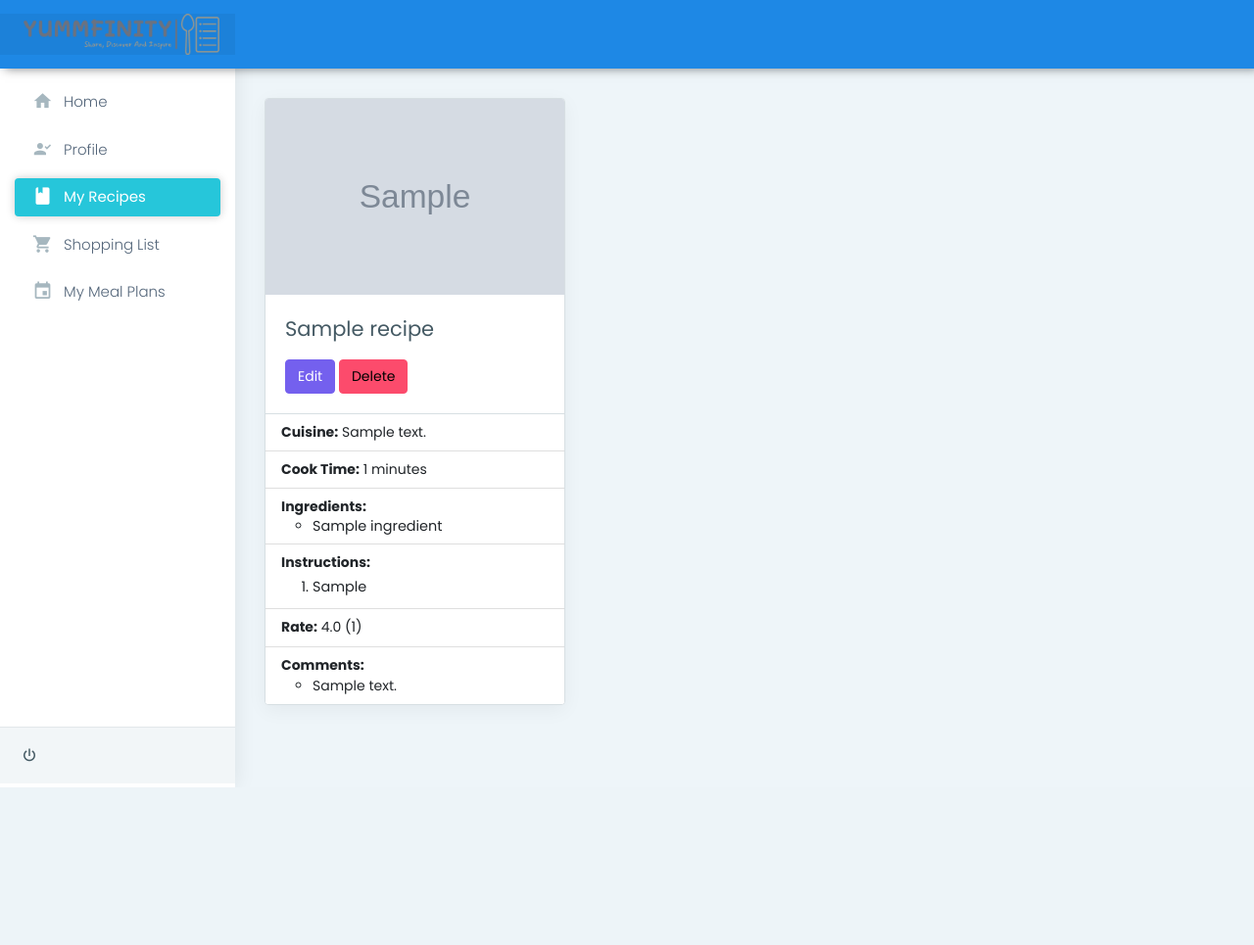
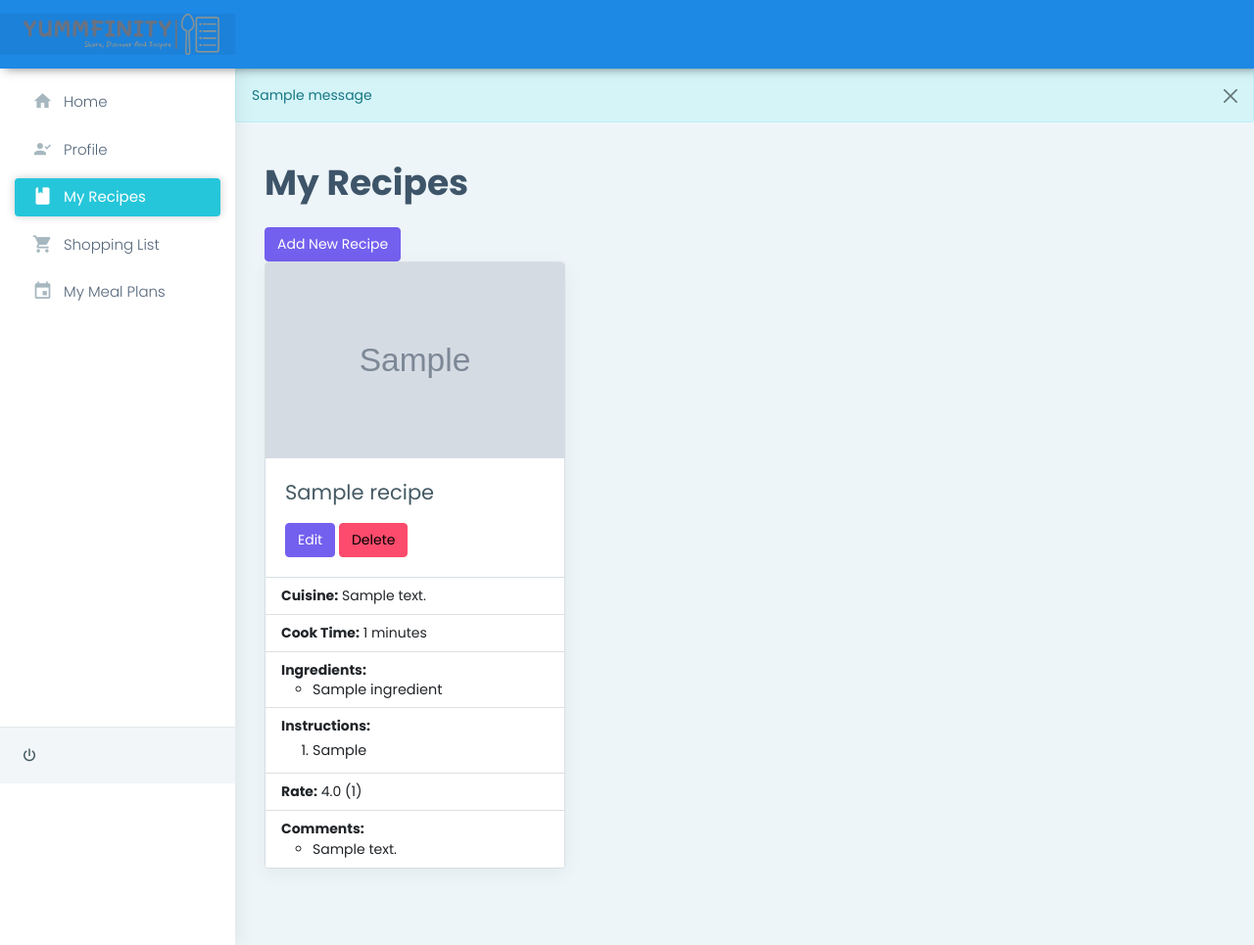
Before and after one commit to khaledElbastawisy/yumfinity, a Flask app: page /my_recipes in a window 1280 px wide. Shown: the whole page at 98% size. Before the commit the page ends 804 px from the top, so only its background shows below. Run offline with Flask 2, Linux system fonts and the light colour scheme; a user stored in the database is signed in; tables that the repository leaves empty hold one stand-in row (values such as "Sample post"); grey boxes marked "Sample" are stand-in pictures; one stand-in notice (Sample message) is shown; parts of the project's set-up code (start-up, migrations or seed data) failed here and were passed over; some libraries are stand-ins or nearby versions.

Commit message:
finalized features delivery

```diff
--- a/apps/home/routes.py
+++ b/apps/home/routes.py
@@ -220,6 +220,7 @@
             db.session.add(new_instruction)
             db.session.commit()
 
+        flash('Your recipe is live! Check it out now.', 'success')
 
         return redirect(url_for('home_blueprint.index'))
     else:
@@ -242,8 +243,23 @@
     # Save the changes to the database
     db.session.commit()
 
-    print('added to favorites')
-    print(profile.favorite_recipes)
+
+    # Redirect to the same page, or to another page as desired
+    return redirect(url_for('home_blueprint.browse_recipes'))
+
+@blueprint.route('/remove_from_favorites/<int:recipe_id>', methods=['GET'])
+@login_required
+def remove_from_favorites(recipe_id):
+    # Get the user object
+    user = current_user.id
+
+    # Remove the recipe to the user's favorites
+    profile = UserProfile.query.filter_by(user_id=user).first()
+
+    profile.remove_from_favorites(recipe_id)
+
+    # Save the changes to the database
+    db.session.commit()
 
     # Redirect to the same page, or to another page as desired
     return redirect(url_for('home_blueprint.browse_recipes'))
@@ -471,7 +487,8 @@
     recipe = Recipe.query.get_or_404(id)
     db.session.delete(recipe)
     db.session.commit()
-
+    # Add flash message
+    flash('Recipe deleted successfully!', category='success')
     return redirect(url_for('home_blueprint.my_recipes'))
 
 def recipe_of_the_day():
--- a/apps/templates/home/my_recipes.html
+++ b/apps/templates/home/my_recipes.html
@@ -6,6 +6,9 @@
 {% block stylesheets %}
 <link href="https://cdn.jsdelivr.net/npm/bootstrap@5.3.0-alpha1/dist/css/bootstrap.min.css" rel="stylesheet" integrity="sha384-KyZXEAg3QhqLMpG8r+Knujsl7/1L_dstPt3HV5HzF6Gvk/e3s0eJf1PtFfnFt00r" crossorigin="anonymous">
 <style>
+    body {
+        background-color: #f8f9fa;
+    }
     .card {
         border-radius: 10px;
         overflow: hidden;
@@ -29,24 +32,66 @@
     .rate-count {
         font-size: 0.9rem;
     }
+    .add-recipe-btn {
+        top: 20px;
+        right: 20px;
+        background-color: #007bff;
+        color: #fff;
+        border: none;
+        border-radius: 4px;
+        padding: 6px 12px;
+        font-size: 14px;
+        font-weight: 600;
+        text-decoration: none;
+    }
+    .add-recipe-btn:hover {
+        background-color: #0056b3;
+        color: #fff;
+        text-decoration: none;
+    }
 </style>
 {% endblock stylesheets %}
 
 {% block content %}
+<body>
+    <!-- Add this code to display flash messages -->
+    {% with messages = get_flashed_messages(with_categories=true) %}
+    {% if messages %}
+    <div class="row">
+        <div class="col-md-12">
+            {% for category, message in messages %}
+            <div class="alert alert-{{ category }} alert-dismissible fade show" role="alert">
+                {{ message }}
+                <button type="button" class="btn-close" data-bs-dismiss="alert" aria-label="Close"></button>
+            </div>
+            {% endfor %}
+        </div>
+    </div>
+    {% endif %}
+    {% endwith %}
+    <!-- End of flash messages code -->
 
-<div class="container-fluid">
+    <div class="container-fluid py-4">
+
         <div class="row">
+
             {%if recipes|length == 0%}
             <div class="col-md-12">
                 <div class="alert alert-info" role="alert">
                     <h4 class="alert-heading">No Recipes Found!</h4>
                     <p>It seems you have not added any recipes yet. Click the button below to add your first recipe.</p>
                     <hr>
-                <a href="{{ url_for('home_blueprint.create_recipe') }}" class="btn btn-primary">Add Recipe</a>
+                    <a href="{{ url_for('home_blueprint.create_recipe') }}" class="btn btn-primary">Add Your First Recipe</a>
                 </div>
             {%else%}
+            <div class="col-md-12">
+                <h1 class="mb-4">My Recipes</h1>
+            <a href="{{ url_for('home_blueprint.create_recipe') }}" class="btn btn-primary add-recipe-btn">Add New Recipe</a>
+            </div>
+
             {% for recipe in recipes %}
             <div class="col-md-6 col-lg-4 mb-4">
+
                 <div class="card">
                     {% if recipe.image %}
                     <img src="{{ url_for('static', filename='assets/images/' + recipe.image) }}" class="card-img-top" alt="{{ recipe.name }}">
@@ -86,9 +131,11 @@
                         </li>
                     </ul>
                 </div>
+
             </div>
             {% endfor %}
             {%endif%}
+
         </div>
     </div>
 
--- a/run.py
+++ b/run.py
@@ -1,7 +1,5 @@
 # -*- encoding: utf-8 -*-
-"""
-Copyright (c) 2019 - present AppSeed.us
-"""
+
 
 import os
 from   flask_migrate import Migrate
--- a/sql_queries.py
+++ b/sql_queries.py
@@ -11,7 +11,7 @@
 
 #c.execute('''DROP TABLE IF EXISTS Users;''')
 
-c.execute('''DROP TABLE IF EXISTS Shopping_List;''')
+c.execute('''DROP TABLE IF EXISTS Ingredient;''')
 
 
 #c.execute('''DROP TABLE IF EXISTS Comment ;''')
```
Also changed, not shown: apps/authentication/models.py (+12 -2 lines), apps/static/assets/css/custom.css (+50 -7 lines), apps/templates/home/browse_recipes.html (+24 -8 lines), apps/templates/home/edit_recipe.html (+12 -11 lines), apps/templates/home/index.html (+9 -0 lines), apps/templates/home/user_profile.html (+8 -7 lines), apps/db.sqlite3, apps/static/assets/images/download.jpg. Lines whose indentation alone changed are shown as unchanged.
